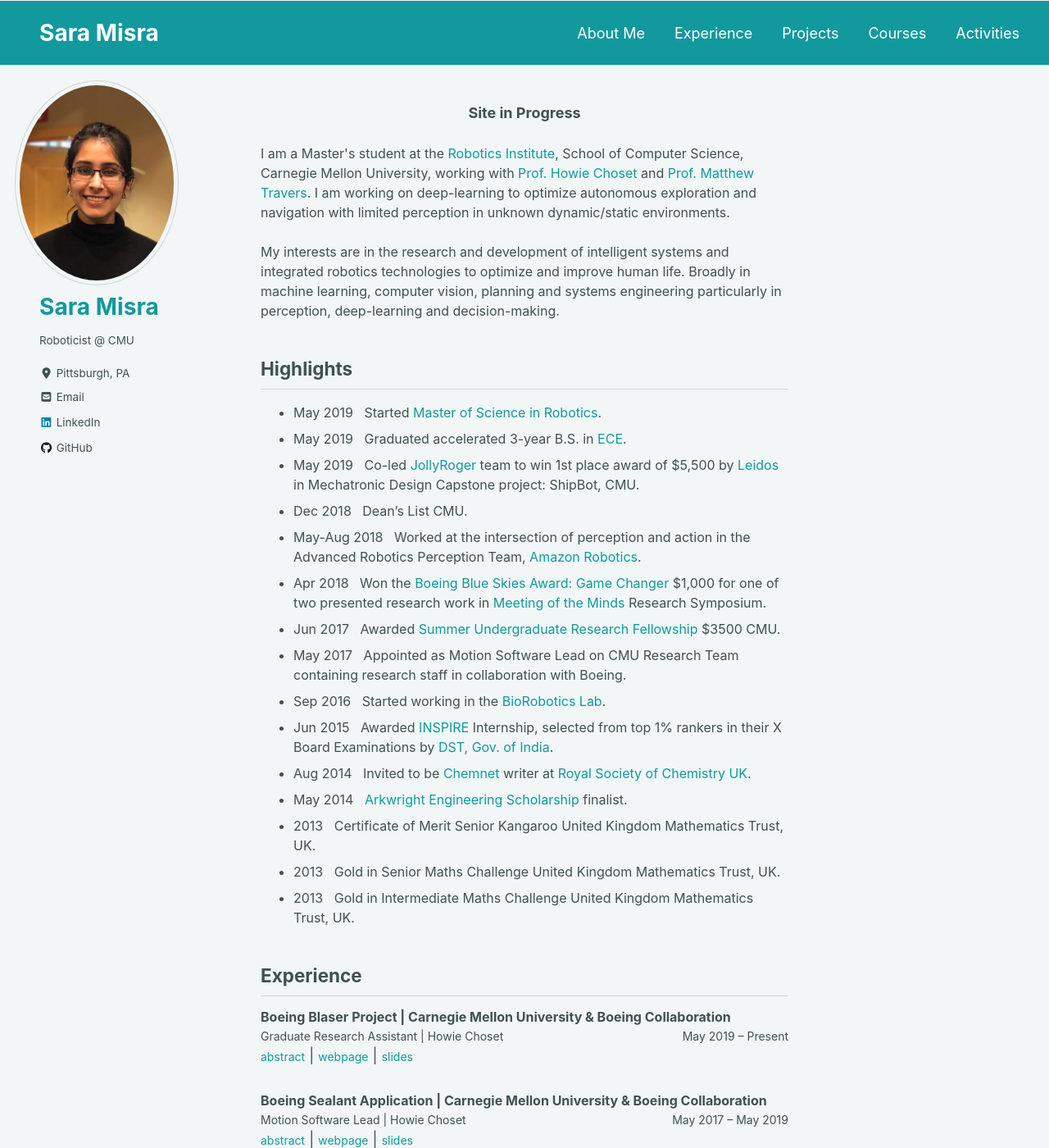
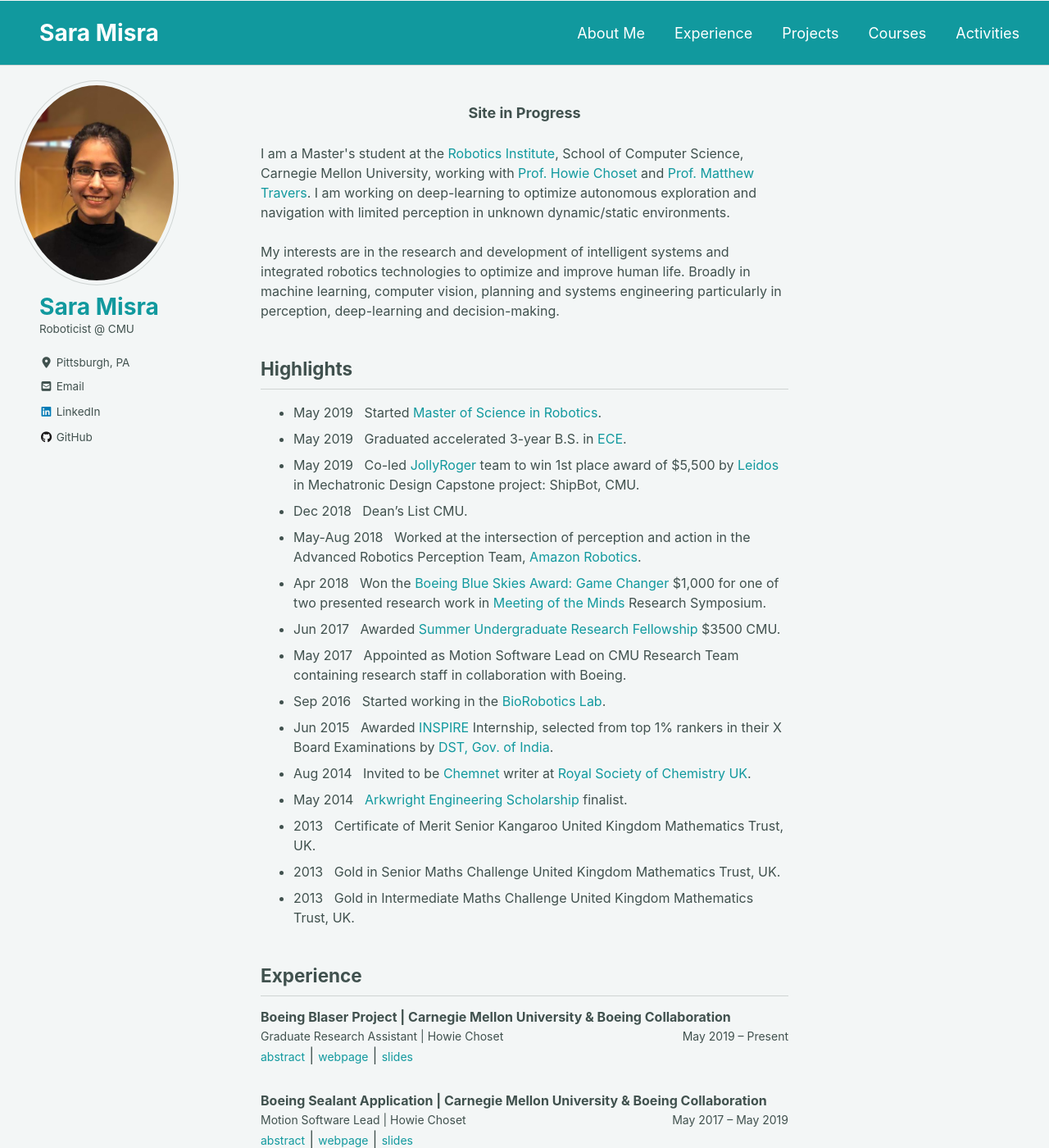
Before and after one commit to saram1sra/saram1sra.github.io, a Jekyll site: the page built from index.html, in a window 1280 px wide and 1400 px high. Shown: the whole window at 82% size. Built offline with Jekyll 4.4.1, drawn with Linux system fonts in a browser that asks for light colours; cached includes are drawn as plain includes; nearby versions of some CDN libraries; the list of posts is cut into pages by our own code.

Commit message:
IMP: remove author bio spac

```diff
--- a/_sass/minimal-mistakes/_sidebar.scss
+++ b/_sass/minimal-mistakes/_sidebar.scss
@@ -54,7 +54,13 @@
     font-family: $sans-serif-narrow;
   }
 
-  p,
+  p {
+    font-family: $sans-serif;
+    font-size: $type-size-6;
+    line-height: 1.5;
+    padding-left: 30px;
+    display: inline;
+  }
   li {
     font-family: $sans-serif;
     font-size: $type-size-6;
```
